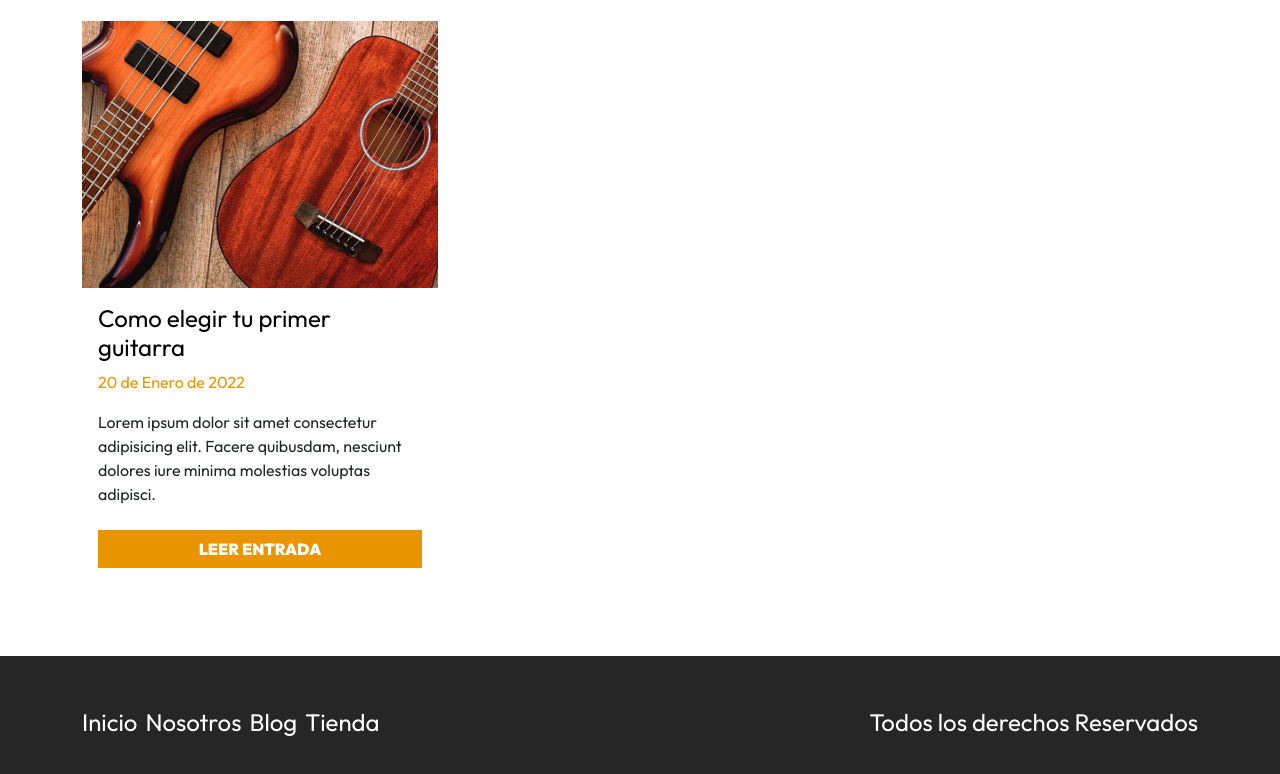
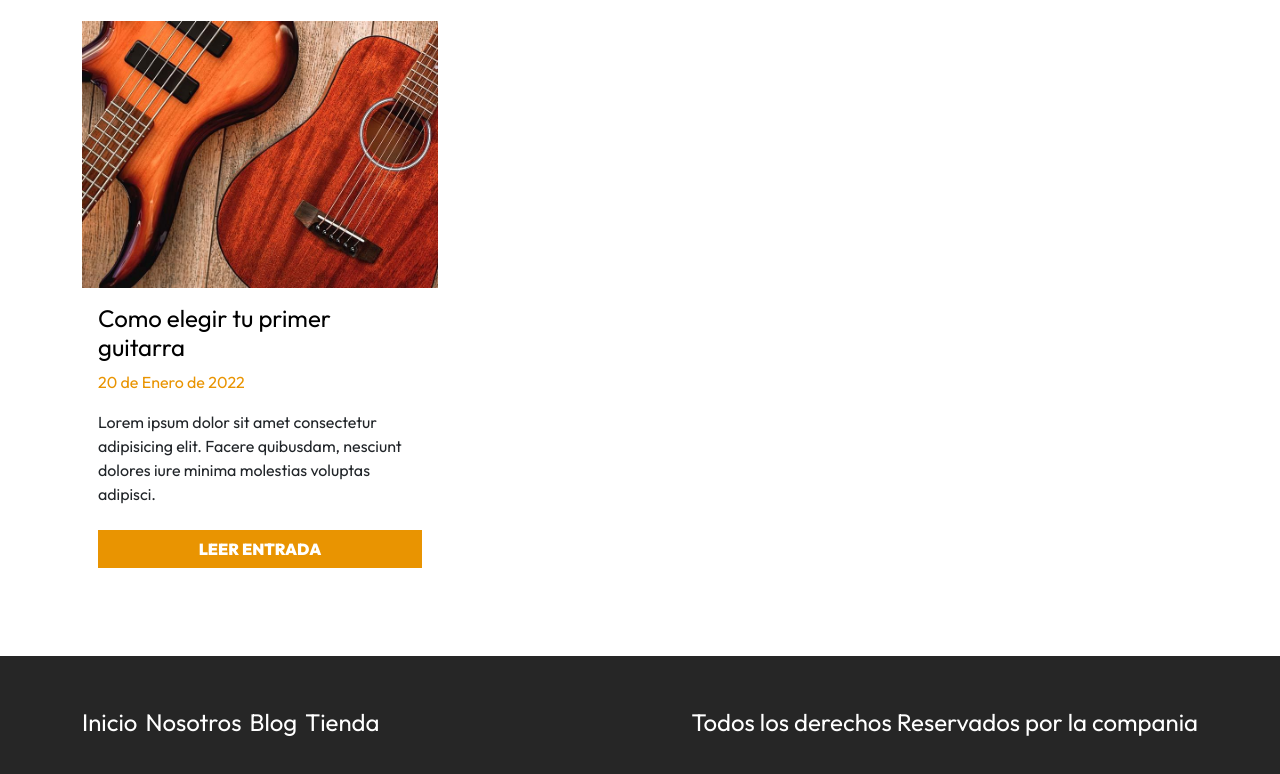
Before and after one commit to Tomicled/Pre-Entregable3Finalll-Cledon, a website: page blog.html in a window 1280 px wide. Shown: the part 907-1681 px from the top of the page. Drawn offline with Linux system fonts and the light colour scheme.

Commit message:
segundo_commit

```diff
--- a/blog.html
+++ b/blog.html
@@ -95,7 +95,7 @@
                 <a class="text-white fs-4 me-md-2" href="blog.html">Blog</a>
                 <a class="text-white fs-4 me-md-2" href="tienda.html">Tienda</a>
             </nav>
-            <p class="text-white text-center fs-4 mt-4 m-md-0">Todos los derechos Reservados</p>
+            <p class="text-white text-center fs-4 mt-4 m-md-0">Todos los derechos Reservados por la compania </p>
         </div>
     </footer>
 </body>
```
Also changed, not shown: base.html (+1 -1 lines), entrada.html (+1 -1 lines), index.html (+1 -1 lines), nosotros.html (+1 -1 lines), producto.html (+1 -1 lines), tienda.html (+1 -1 lines).
